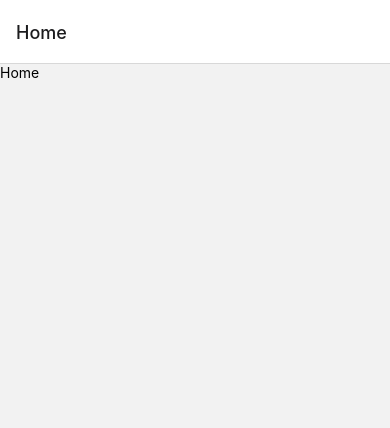
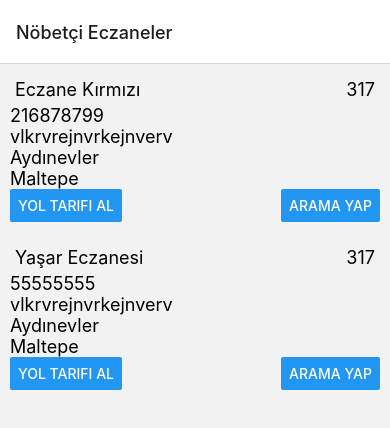
Before and after one commit to sennurcoban/pharmacyApp, a React Native app: screen / in a window 390 px wide. Shown: the top 428 px of the page. Built offline with nearby package versions, Linux system fonts and the light colour scheme.

Commit message:
Route islemleri

```diff
--- a/App.js
+++ b/App.js
@@ -2,6 +2,7 @@ import { StyleSheet, Text, View } from 'react-native';
 import Home from './src/screens/Home';
 import { NavigationContainer } from '@react-navigation/native';
 import { createNativeStackNavigator } from '@react-navigation/native-stack';
+import PharmacyDetail from './src/screens/PharmacyDetail';
 
 const Stack = createNativeStackNavigator();
 
@@ -9,7 +10,8 @@ export default function App() {
   return (
     <NavigationContainer>
       <Stack.Navigator>
-        <Stack.Screen name="Home" component={Home} />
+        <Stack.Screen name="Nöbetçi Eczaneler" component={Home} />
+        <Stack.Screen name="Details" component={PharmacyDetail} />
       </Stack.Navigator>
     </NavigationContainer>
   );
--- /dev/null
+++ b/src/components/PharmacyListItem.js
@@ -0,0 +1,69 @@
+import { FlatList, StyleSheet, Text, View,Button, Pressable } from 'react-native'
+import React from 'react'
+
+const dummyData = [
+    {
+        id:1,
+    pharmacyName:"Eczane Kırmızı",
+    distance: 317,
+    phoneNumber: 216878799,
+    address:"vlkrvrejnvrkejnverv",
+    street:"Aydınevler",
+    discrit:"Maltepe",
+},
+{
+    id:2,
+    pharmacyName:"Yaşar Eczanesi",
+    distance: 317,
+    phoneNumber: 55555555,
+    address:"vlkrvrejnvrkejnverv",
+    street:"Aydınevler",
+    discrit:"Maltepe",
+},
+
+]
+
+const PharmacyListItem = ({item, onPress}) => {
+  return (
+    <Pressable onPress={onPress}>
+      <FlatList data={dummyData} renderItem={
+        ({item})=> (
+        <View style={styles.container}>
+            <View style={styles.nameContainer}>
+            <Text style={styles.text}>{item.pharmacyName}</Text>
+        <Text style={styles.text}>{item.distance}</Text>
+            </View>
+        <Text style={styles.text}>{item.phoneNumber}</Text>
+        <Text style={styles.text}>{item.address}</Text>
+        <Text style={styles.text}>{item.street}</Text>
+        <Text style={styles.text}>{item.discrit}</Text>
+        <View style={styles.buttonContainer}>
+        <Button title='Yol Tarifi Al' />
+        <Button title='Arama Yap'/>
+       </View>
+        </View>
+      )} />
+          </Pressable>
+  )
+}
+
+export default PharmacyListItem
+
+const styles = StyleSheet.create({
+    container:{
+        flex:1,
+        padding:10
+    },
+    nameContainer:{
+        flexDirection:'row',
+        justifyContent:'space-between',
+        padding:5
+    },
+    text:{
+        fontSize:18
+    },
+    buttonContainer:{
+        flexDirection:'row',
+        justifyContent:'space-between'
+    }
+})
--- a/src/screens/Home.js
+++ b/src/screens/Home.js
@@ -1,14 +1,14 @@
-import { StyleSheet, Text, View } from 'react-native'
-import React from 'react'
+import { Pressable, StyleSheet, Text, View } from "react-native";
+import React from "react";
+import PharmacyListItem from "../components/PharmacyListItem";
 
-const Home = () => {
-  return (
-    <View>
-      <Text>Home</Text>
-    </View>
-  )
-}
+const Home = ({ navigation }) => {
+  const handlePress = (id) => {
+    navigation.navigate("Details", { pharmacyId: id });
+  };
+  return <PharmacyListItem onPress={handlePress} />;
+};
 
-export default Home
+export default Home;
 
-const styles = StyleSheet.create({})
+const styles = StyleSheet.create({});
--- /dev/null
+++ b/src/screens/PharmacyDetail.js
@@ -0,0 +1,13 @@
+import { StyleSheet, Text, View } from 'react-native'
+import React from 'react'
+
+const PharmacyDetail = ({route}) => {
+    const { pharmacyId } = route.params;
+  return (
+       <Text>{pharmacyId.id}</Text>
+  )
+}
+
+export default PharmacyDetail
+
+const styles = StyleSheet.create({})
```
